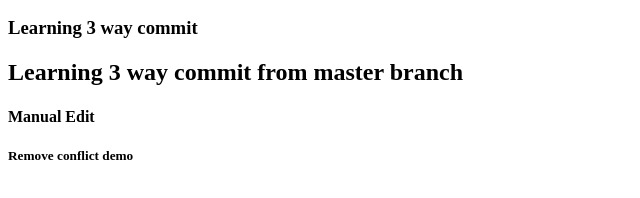
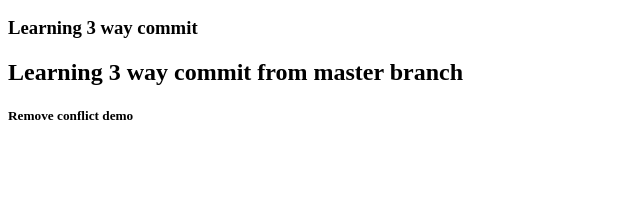
Before and after one commit to mangeshgurjar/webtest, a plain HTML site: page index.html in a window 1280 px wide. Shown: the part 96-294 px from the top of the page, without its empty margins (0-640 px from the left). Drawn offline with Linux system fonts and the light colour scheme.

Commit message:
one more try

```diff
--- a/index.html
+++ b/index.html
@@ -2,5 +2,4 @@
 <h2>Testing branch</h2>
 <h3>Learning 3 way commit</h3>
 <h2>Learning 3 way commit from master branch</h2>
-<h4>Manual Edit</h4>
 <h5>Remove conflict demo</h5>
```
